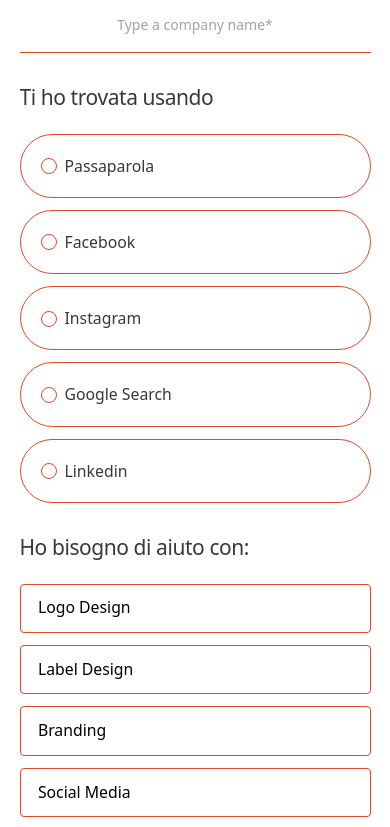
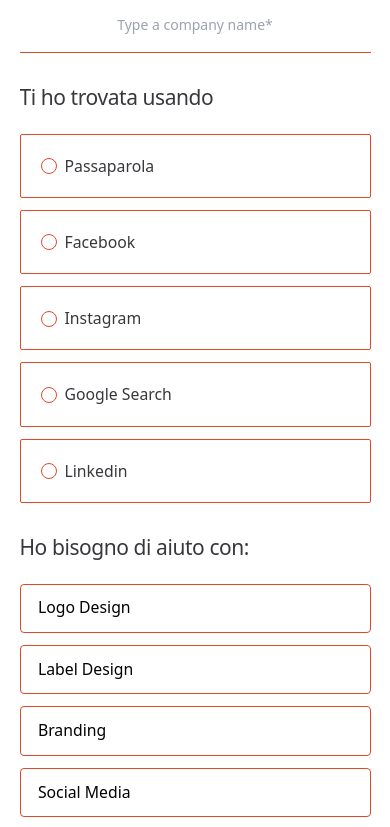
Before and after one commit to FraCanta/miao, a Next.js app: page /contatti in a window 390 px wide. Shown: the part 1140-1967 px from the top of the page. Built offline with nearby package versions, Linux system fonts and the light colour scheme.

Commit message:
blog terminato in italiano

```diff
--- a/styles/contact.css
+++ b/styles/contact.css
@@ -280,7 +280,7 @@
 
   .radio {
     align-items: center;
-    border-radius: 100px;
+    border-radius: 2px;
     cursor: pointer;
     display: flex;
     flex-shrink: 0;
```
